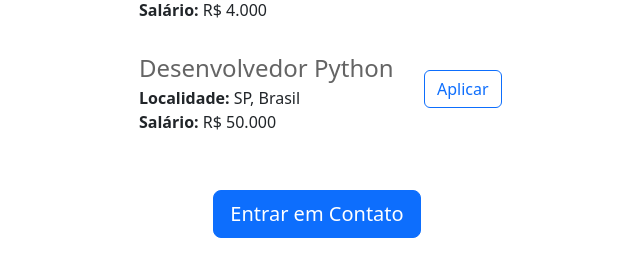
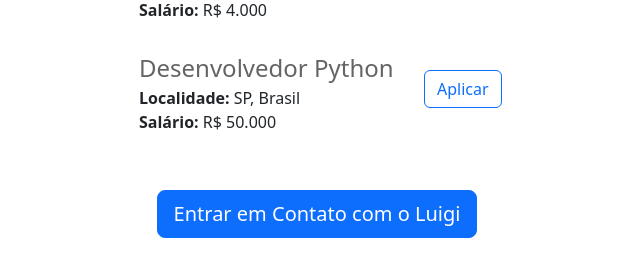
Before and after one commit to luigicl/Python_SiteCarreiras_Flask_v2, a Flask app: page / in a window 1280 px wide. Shown: the part 1252-1514 px from the top of the page, without its empty margins (323-963 px from the left). Run offline with Flask 3, Linux system fonts and the light colour scheme.

Commit message:
Realizada pequena alteração para testar a atualização do deploy

```diff
--- a/templates/home.html
+++ b/templates/home.html
@@ -28,7 +28,7 @@
             {% endfor %}
         </p>
         <div class="text-center">
-            <button class="btn btn-primary btn-lg m-4">Entrar em Contato</button>
+            <button class="btn btn-primary btn-lg m-4">Entrar em Contato com o Luigi</button>
         </div>
     </div>
 </body>
```
